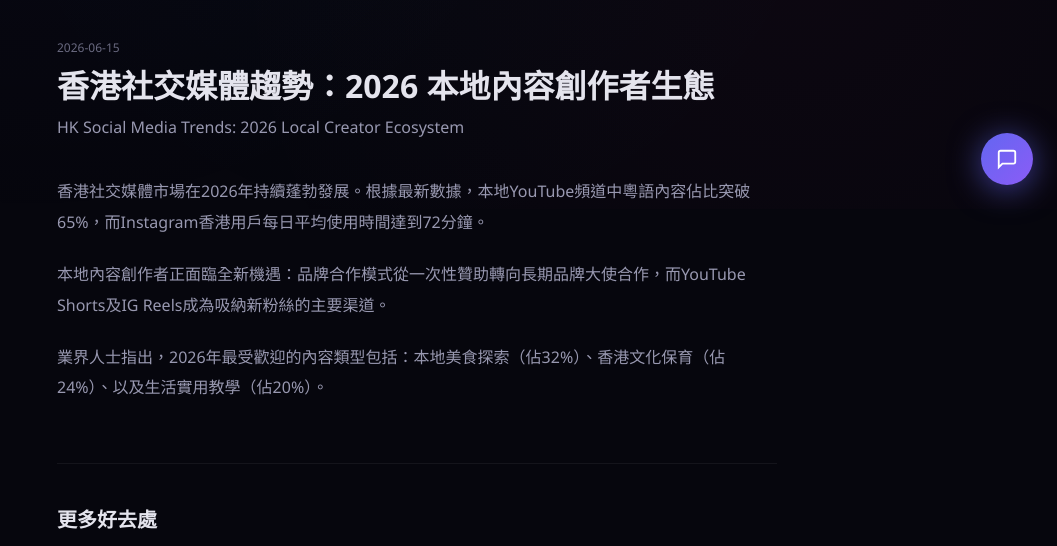
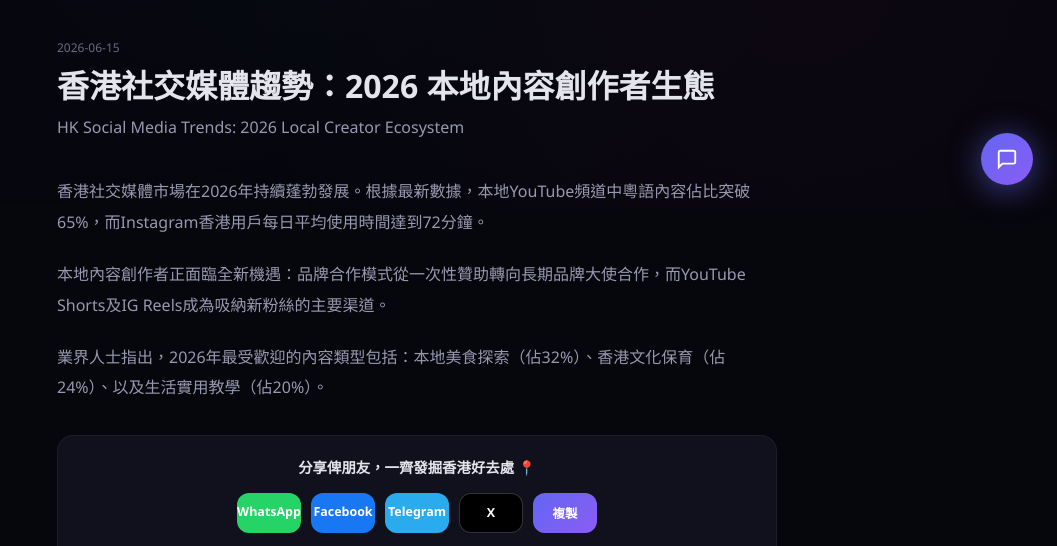
Before and after one commit to gbeoho/Thingerz, a Flask app: a page that uses templates/news_detail.html in a window 1280 px wide. Shown: the part 591-1137 px from the top of the page, without its empty margins (223-1280 px from the left). Run offline with Flask 3, Linux system fonts and the light colour scheme; data comes from the database, SQL or seed files in the repository.

Commit message:
promo: add share buttons (WhatsApp/FB/Telegram/X/copy) to 好去處 article pages for amplification

```diff
--- a/templates/news_detail.html
+++ b/templates/news_detail.html
@@ -27,6 +27,26 @@
             <div class="article-body">
                 {{ news_item['content_zh'] | safe }}
             </div>
+
+            <!-- Share bar: amplify 好去處 across socials -->
+            {% set share_url = request.url.split('?')[0] if request else 'https://thingerz.com' %}
+            {% set share_text = (news_item['title_zh'] + ' - 好去處') | urlencode %}
+            <div style="margin:32px 0;padding:20px;background:#11111d;border-radius:16px;border:1px solid rgba(255,255,255,.05);text-align:center">
+                <p style="font-size:.9rem;font-weight:600;margin-bottom:14px;color:#e4e4ed">分享俾朋友，一齊發掘香港好去處 📍</p>
+                <div style="display:flex;gap:10px;justify-content:center;flex-wrap:wrap">
+                    <a href="https://wa.me/?text={{ share_text }} {{ share_url }}" target="_blank" rel="noopener"
+                       style="padding:9px 0;width:64px;border-radius:12px;font-size:.78rem;font-weight:700;background:#25D366;color:#fff;text-decoration:none">WhatsApp</a>
+                    <a href="https://www.facebook.com/sharer/sharer.php?u={{ share_url }}" target="_blank" rel="noopener"
+                       style="padding:9px 0;width:64px;border-radius:12px;font-size:.78rem;font-weight:700;background:#1877f2;color:#fff;text-decoration:none">Facebook</a>
+                    <a href="https://t.me/share/url?url={{ share_url }}&text={{ share_text }}" target="_blank" rel="noopener"
+                       style="padding:9px 0;width:64px;border-radius:12px;font-size:.78rem;font-weight:700;background:#2AABEE;color:#fff;text-decoration:none">Telegram</a>
+                    <a href="https://twitter.com/intent/tweet?url={{ share_url }}&text={{ share_text }}" target="_blank" rel="noopener"
+                       style="padding:9px 0;width:64px;border-radius:12px;font-size:.78rem;font-weight:700;background:#000;color:#fff;border:1px solid rgba(255,255,255,.2);text-decoration:none">X</a>
+                    <button onclick="navigator.clipboard.writeText('{{ share_url }}');this.textContent='✓ 已複製'"
+                       style="padding:9px 0;width:64px;border-radius:12px;font-size:.78rem;font-weight:700;background:linear-gradient(135deg,#6366f1,#8b5cf6);color:#fff;border:none;cursor:pointer">複製</button>
+                </div>
+                <p style="font-size:.72rem;color:#6a6a80;margin-top:12px">更多好去處：<a href="https://thingerz.com" style="color:#818cf8">thingerz.com</a></p>
+            </div>
         </div>
 
         <div class="article-footer">
```
